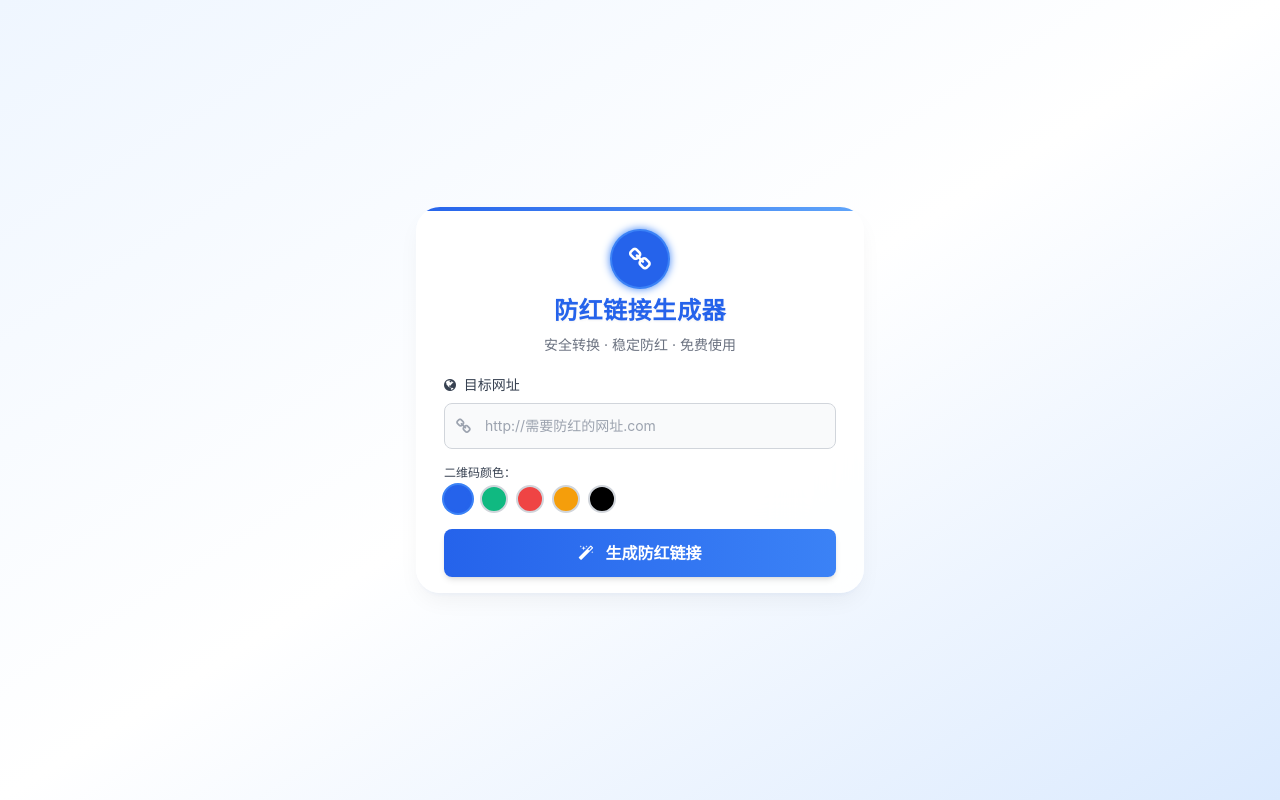
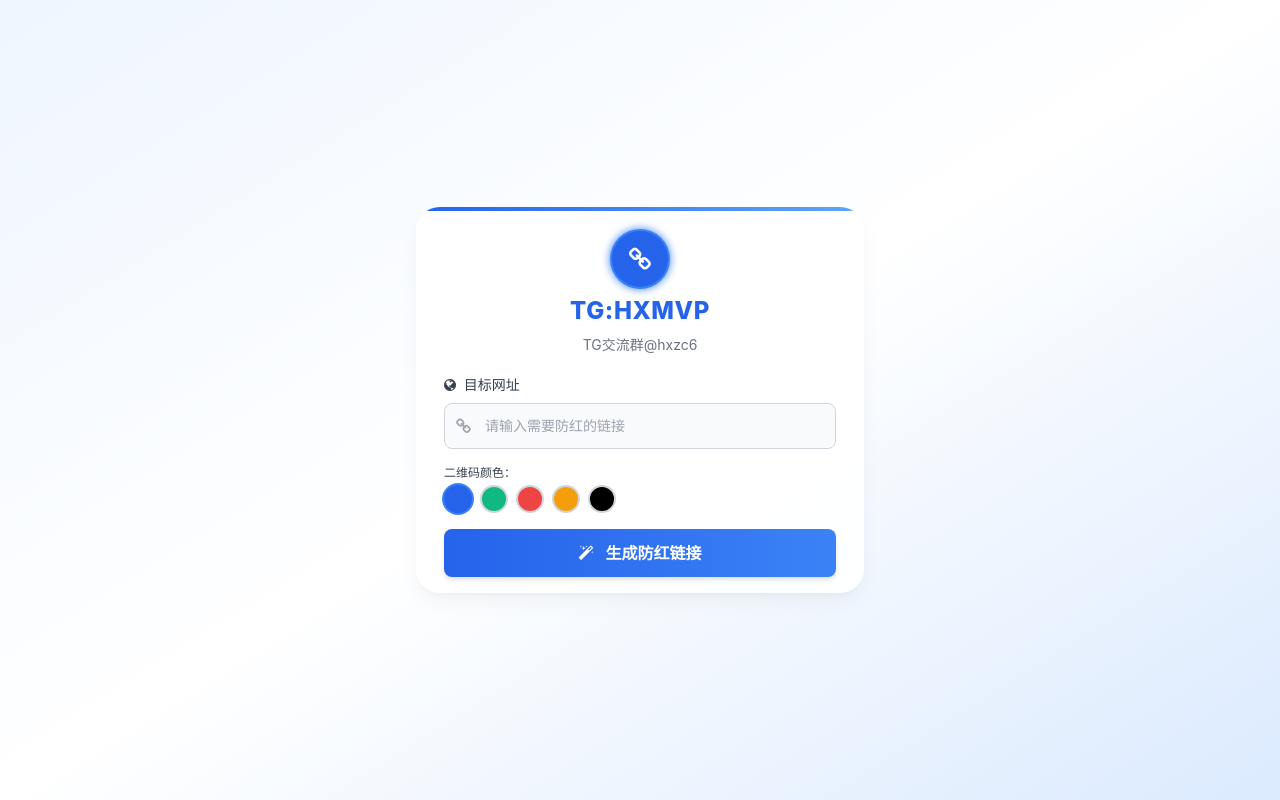
Before and after one commit to sumo8886/sumo8886.github.io, a plain HTML site: page index.html in a window 1280 px wide. Drawn offline with nearby package versions, Linux system fonts and the light colour scheme.

Commit message:
Add files via upload

```diff
--- a/index.html
+++ b/index.html
@@ -3,7 +3,7 @@
 <html lang="zh-CN">
 <head>
   <meta charset="UTF-8">
-  <title>防红链接生成器</title>
+  <title>TG:HXMVP</title>
   <meta name="viewport" content="width=device-width, initial-scale=1, maximum-scale=1, user-scalable=no">
   <meta name="color-scheme" content="light dark">
   <link rel="icon" href="https://cdn.jsdelivr.net/gh/iosxlb/static@main/favicon/link.ico" type="image/x-icon">
@@ -89,8 +89,8 @@
       </div>
     </div>
     <div class="text-center pt-2 pb-1 px-5">
-      <h1 class="text-2xl md:text-2xl font-extrabold text-primary drop-shadow-sm tracking-wide mb-2">防红链接生成器</h1>
-      <p class="text-gray-500 text-sm mb-2">安全转换 · 稳定防红 · 免费使用</p>
+      <h1 class="text-2xl md:text-2xl font-extrabold text-primary drop-shadow-sm tracking-wide mb-2">TG:HXMVP</h1>
+      <p class="text-gray-500 text-sm mb-2">TG交流群@hxzc6</p>
     </div>
 
     <!-- 输入区域 -->
@@ -105,7 +105,7 @@
         <input
           type="text"
           id="targetUrl"
-          placeholder="http://需要防红的网址.com"
+          placeholder="请输入需要防红的链接"
           class="w-full pl-10 pr-4 py-3 rounded-lg border border-gray-300 focus:outline-none focus:ring-2 focus:ring-primary transition-all duration-200 text-sm bg-gray-50"
           autocomplete="off"
         >
```
